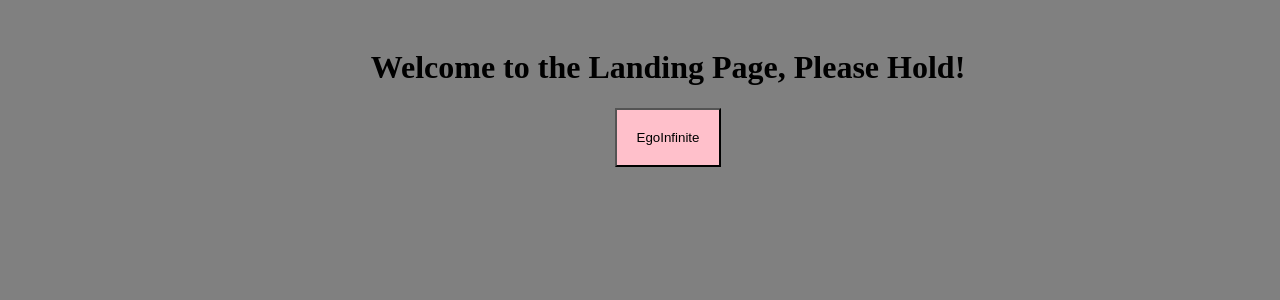
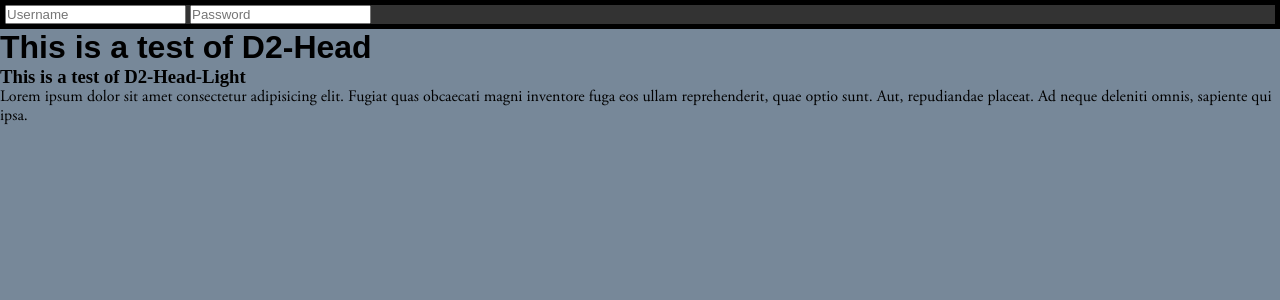
Before and after one commit to EgoInfinite/DIM-Killer, a Django app: page / in a window 1280 px wide; the page is wider, and only the part inside the window is pictured. Shown: the top 300 px of that part. Run offline with Django 4.2, Linux system fonts and the light colour scheme; style sheets or scripts are compiled from the project's sources; some libraries are stand-ins or nearby versions.

Commit message:
Styling Fixes and Free Fonts Added

```diff
--- a/landing/static/landing.scss
+++ b/landing/static/landing.scss
@@ -1,10 +1,41 @@
+
+
+// @font-face {
+//     font-family: D2-Head;
+//     src: url("../../fonts/Pragmatica-ExtraLight.woff") format('opentype');
+//     font-display: swap;
+// }
+@font-face {
+    font-family: D2-Head-Light;
+    src: url("../../fonts/Pragmatica-ExtraLight.woff") format('opentype');
+    font-display: swap;
+}
+@font-face {
+    font-family: D2-Body;
+    src: url("../../fonts/AGaramondPro-Regular.woff") format('opentype');
+    font-display: swap;
+}
+
+* {
+    margin: 0px;
+    padding: 0px;
+    text-decoration: none;
+}
+
 body {
-    width: 100%;
-    padding: 20px;
-    text-align: center;
-    background: grey;
-        button {
-            padding: 20px;
-            background: pink;
-        }
+    background-color: lightslategray;
+    h1 {
+        font-family: 'D2-Head', sans-serif;
+    }
+    h2 {
+        font-family: 'D2-Head-Light', sans-serif;
+    }
+    p {
+        font-family: 'D2-Body', serif;
+    }
 }
+
+#Applet_Login {
+    background-color: #333;
+    border: 5px solid #000;
+}
--- a/landing/templates/base_template.html
+++ b/landing/templates/base_template.html
@@ -7,10 +7,8 @@
     <meta name="viewport" content="width=device-width, initial-scale=1.0">
     <title>Document</title>
 
-    <link rel="stylesheet" type="text/css" href="{% sass_src 'landing.scss' %}">
+    <link rel="stylesheet" type="text/css" href="{% sass_src 'landing.scss' %}?{% now " u"=""}"" />
 </head>
-<body>
     {% block content %}
     {% endblock %}
-</body>
 </html>
--- a/landing/templates/landing_login.html
+++ b/landing/templates/landing_login.html
@@ -1,9 +1,14 @@
 {% extends "base_template.html" %}
 {% block content %}
-    <h1>Welcome to the Landing Page, Please Hold!</h1>
+<body>
     <div id="Applet_Login">
         {% for post in posts %}
-            <button>{{ post.username }}</button>
+            <input placeholder="Username">
+            <input type="Password" placeholder="Password">
         {% endfor %}
     </div>
+    <h1>This is a test of D2-Head</h1>
+    <h3>This is a test of D2-Head-Light</h3>
+    <p>Lorem ipsum dolor sit amet consectetur adipisicing elit. Fugiat quas obcaecati magni inventore fuga eos ullam reprehenderit, quae optio sunt. Aut, repudiandae placeat. Ad neque deleniti omnis, sapiente qui ipsa.</p>
+</body>
 {% endblock content %}
```
Also changed, not shown: static/landing.css (+24 -7 lines), fonts/AGaramondPro-Regular.woff (added), fonts/Pragmatica-ExtraLight.woff (added), 1 other file.
